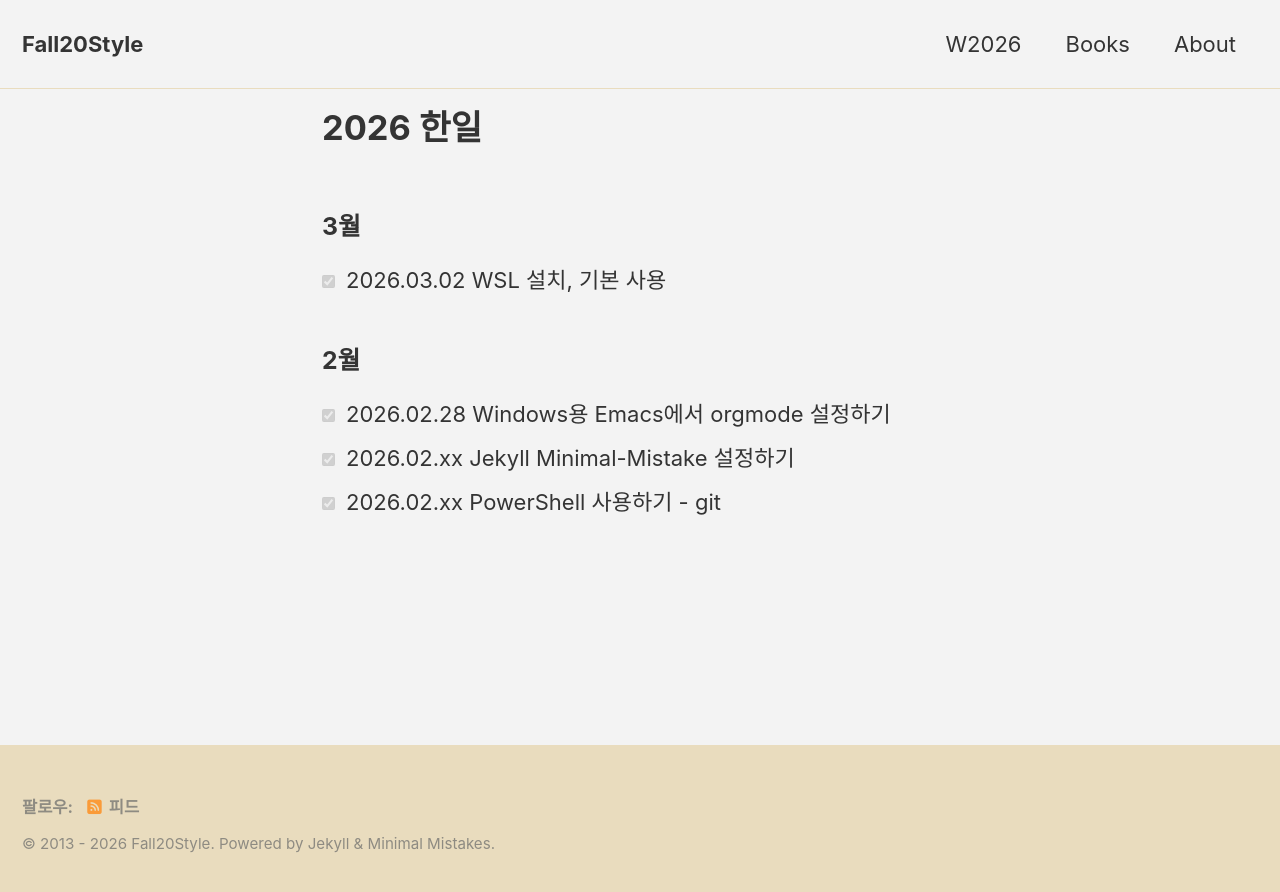
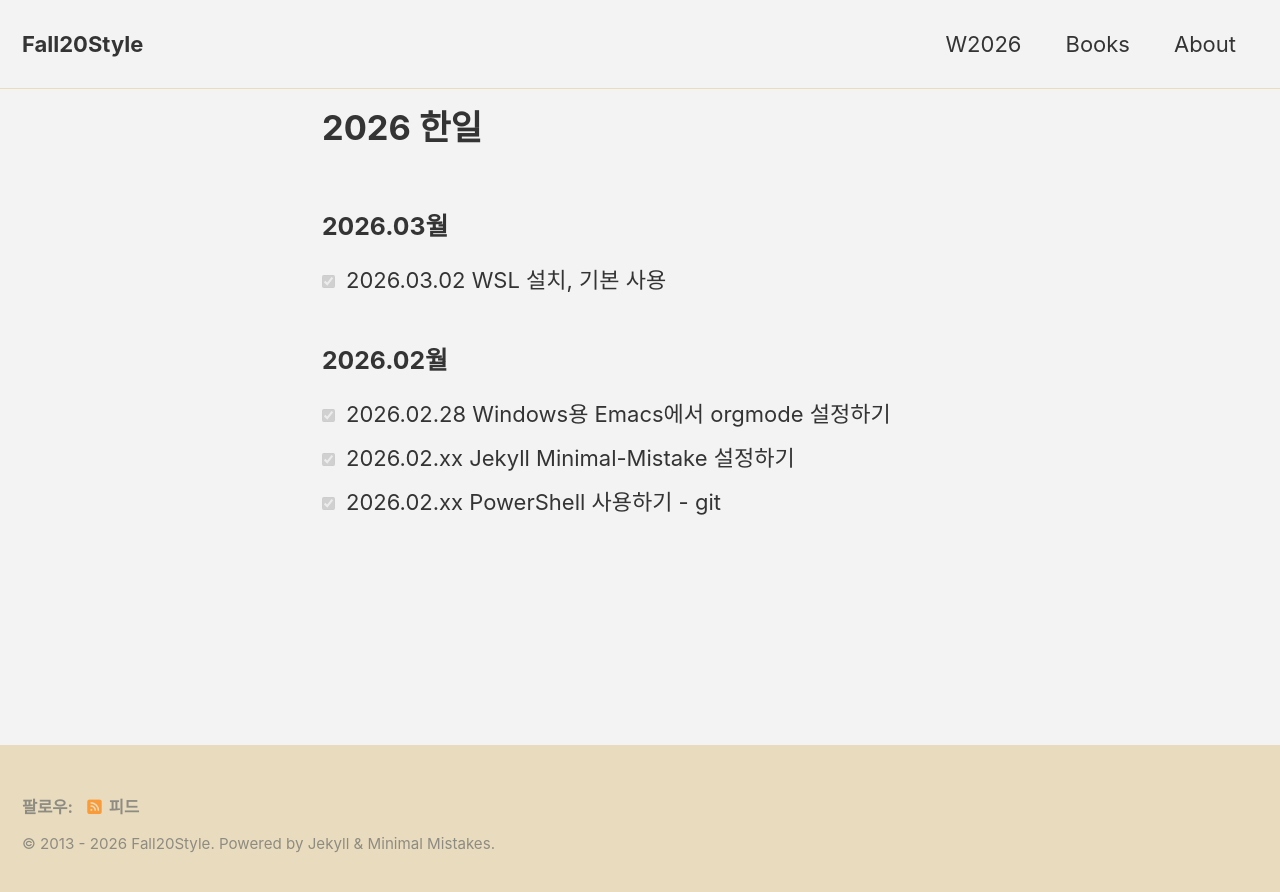
Before and after one commit to fall20style/fall20style.github.io, a Jekyll site: the page built from W2026.md, in a window 1280 px wide. Shown: the top 892 px of the page. Built offline with Jekyll 4.4.1, drawn with Linux system fonts in a browser that asks for light colours; cached includes are drawn as plain includes.

Commit message:
Update W2026.md

```diff
--- a/W2026.md
+++ b/W2026.md
@@ -6,10 +6,10 @@ comments: false
 ---
 
 
-### 3월
+### 2026.03월
 - [X] 2026.03.02 WSL 설치, 기본 사용
 
-### 2월
+### 2026.02월
 - [X] 2026.02.28 Windows용 Emacs에서 orgmode 설정하기
 - [X] 2026.02.xx Jekyll Minimal-Mistake 설정하기
 - [X] 2026.02.xx PowerShell 사용하기 - git
```
